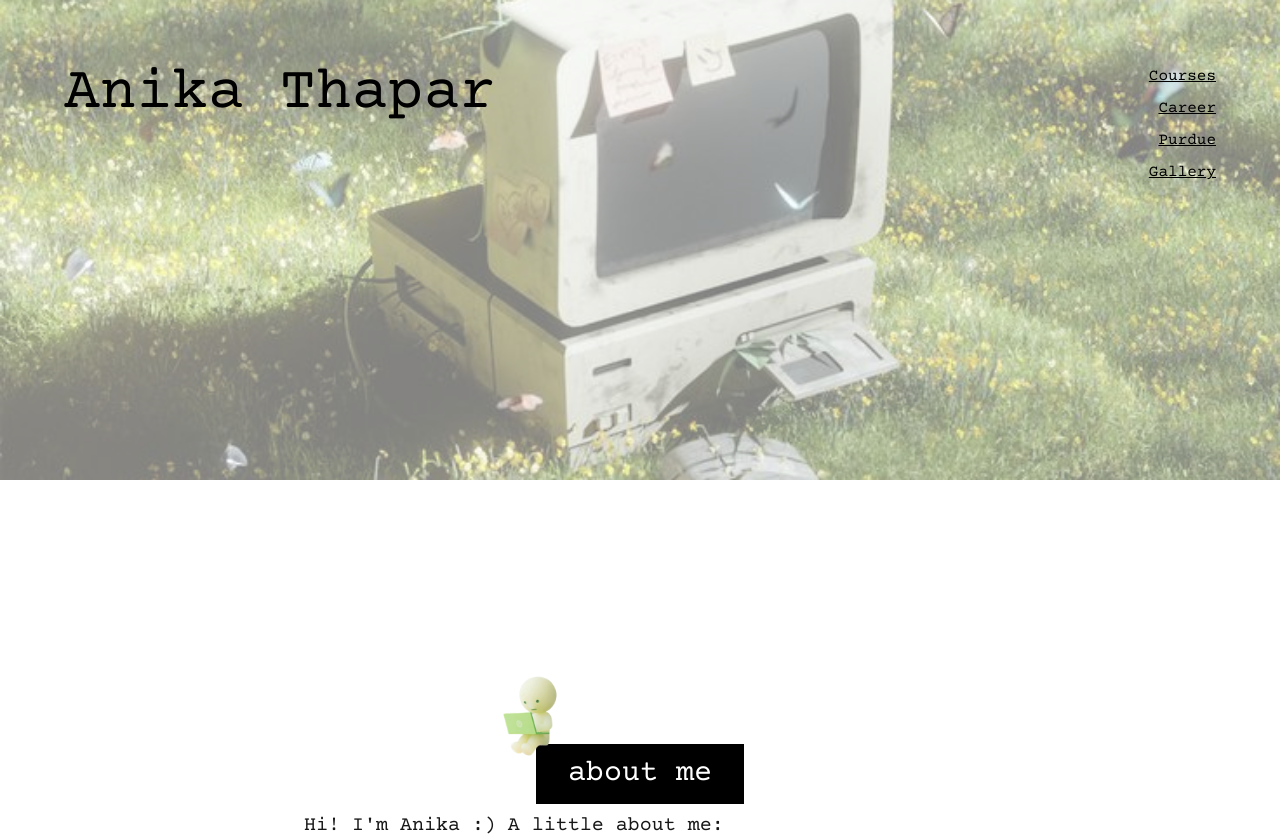
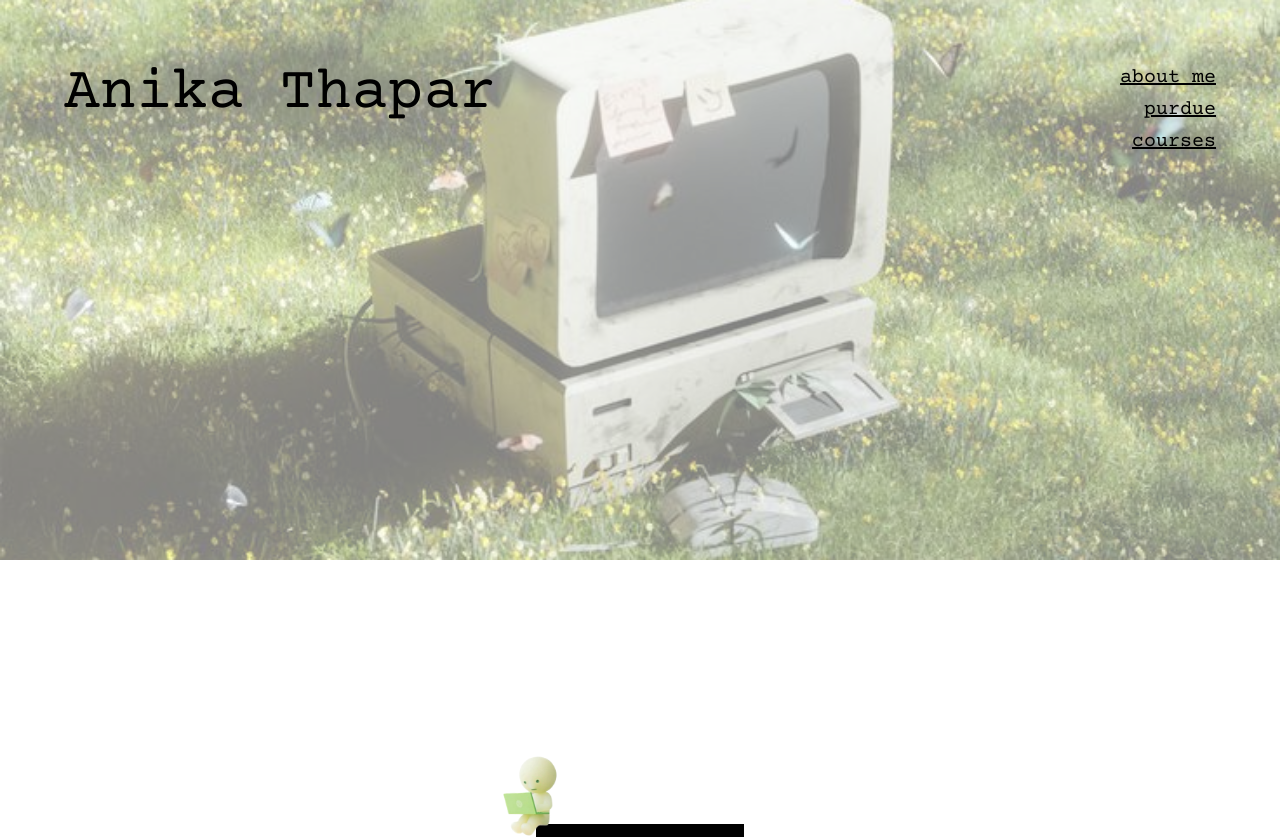
Before and after one commit to anikaact/AnikaThapar, a Next.js app in the folder anikathapar/: page / in a window 1280 px wide. Shown: the top 837 px of the page. Built offline with nearby package versions, Linux system fonts and the light colour scheme.

Commit message:
changed links

```diff
--- a/anikathapar/app/page.tsx
+++ b/anikathapar/app/page.tsx
@@ -6,7 +6,7 @@ export default function Home() {
     <div className="flex flex-col min-h-screen">
       {/* Header with background image */}
       <div
-        className="relative w-full h-120 bg-cover bg-center"
+        className="relative w-full h-140 bg-cover bg-center"
         style={{ backgroundImage: "url('/grassylaptop.jpg')" }}
       >
         {/* Semi-transparent overlay */}
@@ -17,18 +17,15 @@ export default function Home() {
           <h1 className="text-5xl md:text-6xl text-black">
             Anika Thapar
           </h1>
-          <nav className="flex flex-col md:text-1l gap-2 text-right">
-            <a href="#courses" className="text-black underline hover:opacity-70">
-              Courses
-            </a>
-            <a href="#career" className="text-black underline hover:opacity-70">
-              Career
+          <nav className="flex flex-col md:text-1l gap-1 text-right text-xl">
+            <a href="#about" className="text-black underline hover:opacity-70">
+              about me
             </a>
             <a href="#purdue" className="text-black underline hover:opacity-70">
-              Purdue
+              purdue
             </a>
-            <a href="#gallery" className="text-black underline hover:opacity-70">
-              Gallery
+            <a href="#courses" className="text-black underline hover:opacity-70">
+              courses
             </a>
           </nav>
         </div>
```
